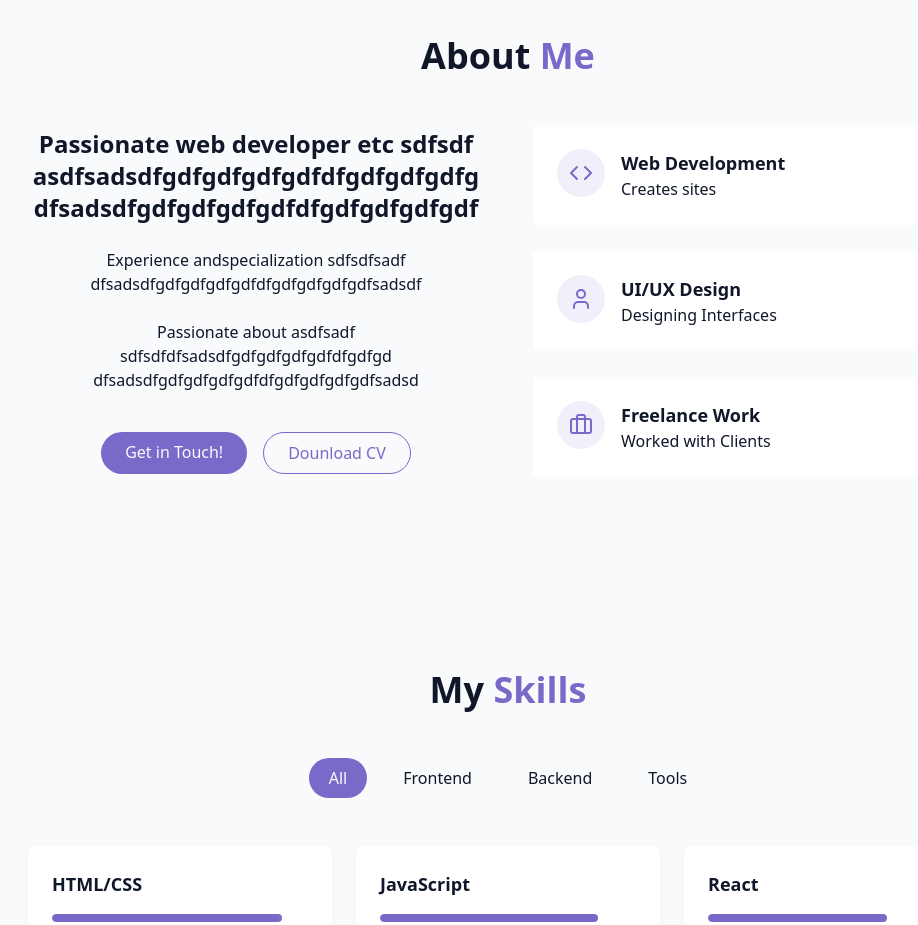
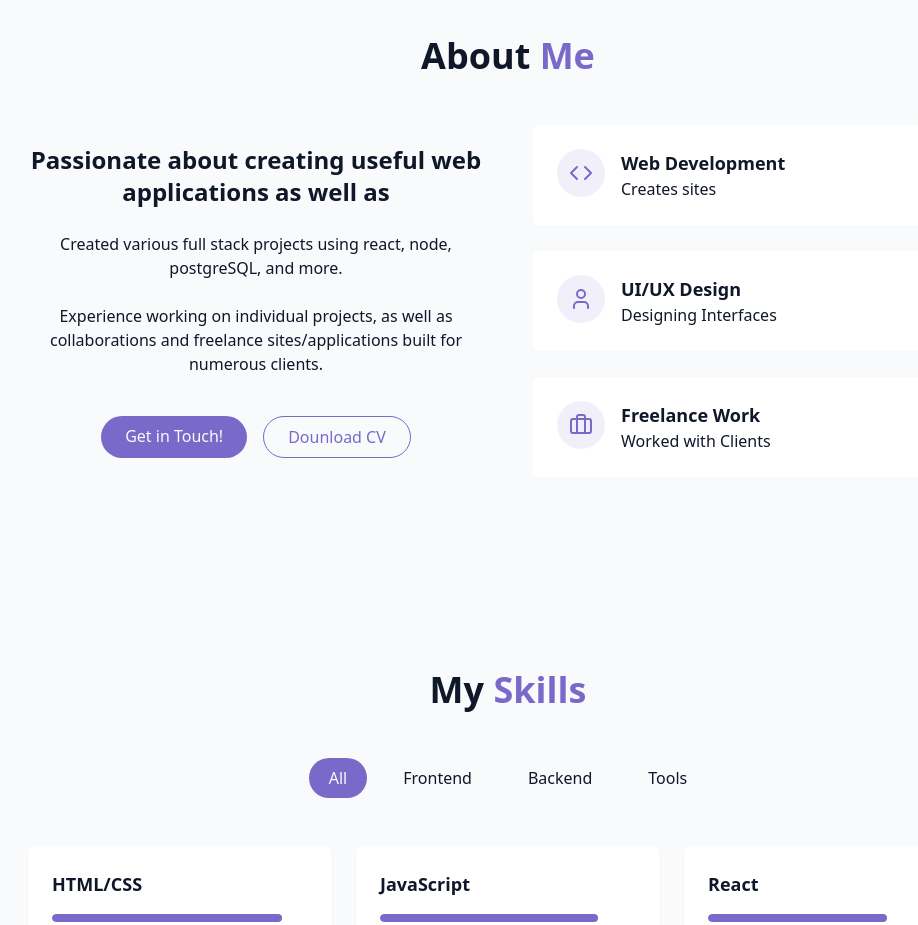
Before and after one commit to iancorbett/reactPortfolio, a React (Vite) app: page / in a window 1280 px wide. Shown: the part 860-1785 px from the top of the page, without its empty margins (132-1050 px from the left). Built offline with nearby package versions, Linux system fonts and the light colour scheme.

Commit message:
adding to about me

```diff
--- a/src/components/AboutSection.jsx
+++ b/src/components/AboutSection.jsx
@@ -12,23 +12,16 @@ export const AboutSection = () => {
             <div className="grid grid-cols-1 md:grid-cols-2 gap-12 items-center">
                 <div className="space-y-6">
                     <h3 className="text-2xl font-semibold">
-                        Passionate web developer etc
-                        sdfsdf
-                        asdfsadsdfgdfgdfgdfgdfdfgdfgdfgdfg
-                        dfsadsdfgdfgdfgdfgdfdfgdfgdfgdfgdf
+                        Passionate about creating useful web applications as well as
                     </h3>
 
                     <p className="text-muted-foreground">
-                        Experience andspecialization
-                        sdfsdfsadf
-                        dfsadsdfgdfgdfgdfgdfdfgdfgdfgdfgdfsadsdf
+                        Created various full stack projects using react, node, postgreSQL, and more.
                     </p>
 
                     <p className="text-muted-foreground">
-                        Passionate about
-                        asdfsadf
-                        sdfsdfdfsadsdfgdfgdfgdfgdfdfgdfgd
-                        dfsadsdfgdfgdfgdfgdfdfgdfgdfgdfgdfsadsd
+                        Experience working on individual projects, as well as collaborations and freelance sites/applications
+                        built for numerous clients.
                     </p>
 
                     <div className="flex flex-col sm:flex-row gap-4 pt-4 justify-center">
```
